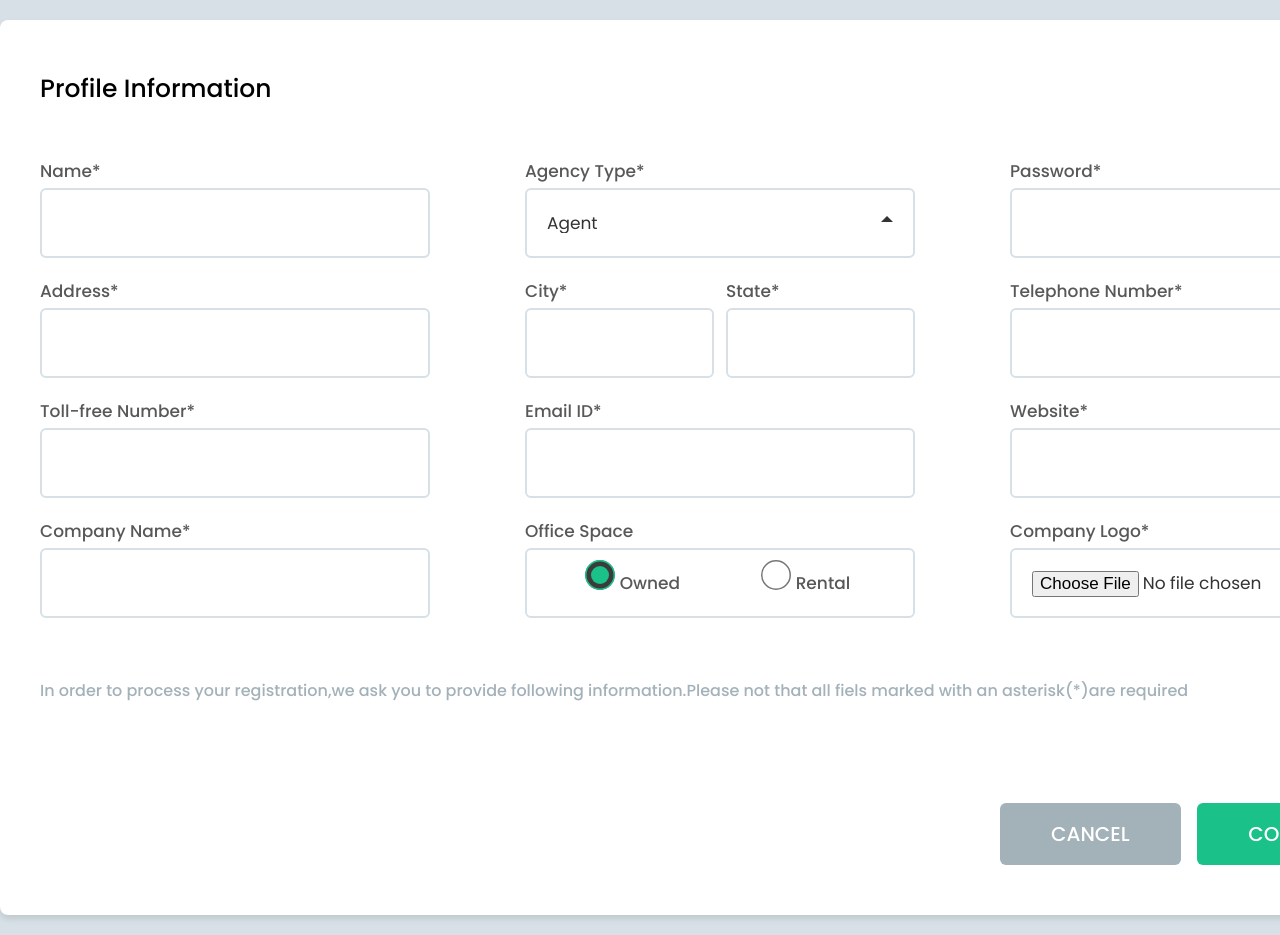
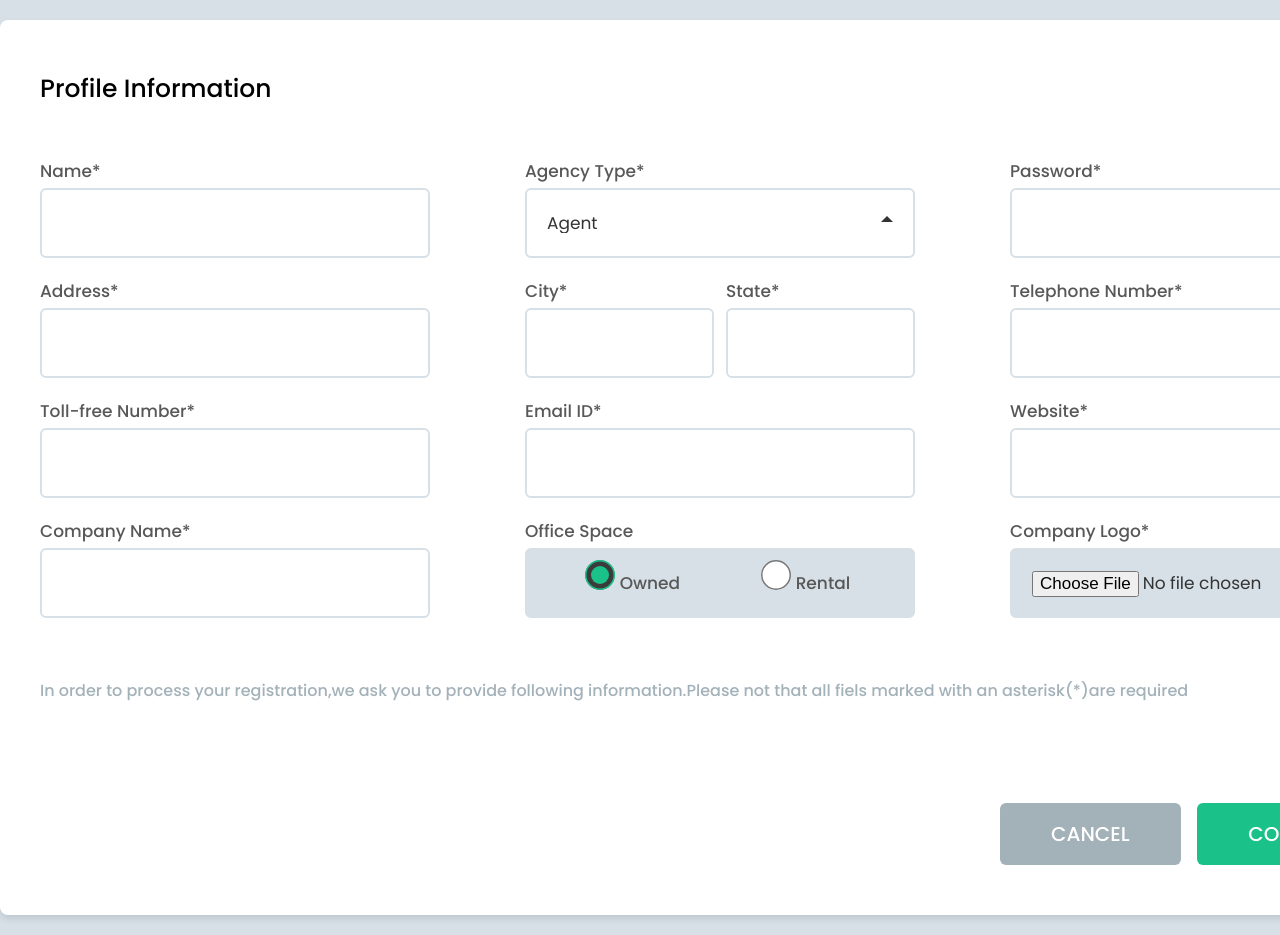
Before and after one commit to FidanAsadova55555/thesecondd, a plain HTML site: page public/index.html in a window 1280 px wide. Shown: the top 935 px of the page. Drawn offline with Linux system fonts and the light colour scheme.

Commit message:
changes are added

```diff
--- a/src/css/style.css
+++ b/src/css/style.css
@@ -198,6 +198,7 @@ body{
     height: 70px;
     border-radius: 6px;
     border: 2px solid rgb(214, 224, 230);
+background-color: rgb(214, 224, 230);
 
     font-family: "Poppins", sans-serif;
     font-weight: 400;
@@ -205,5 +206,6 @@ body{
     padding: 0 20px;
     }
     .file input{padding-top: 20px;
+        background-color:rgb(214, 224, 230);
 
     }
```
